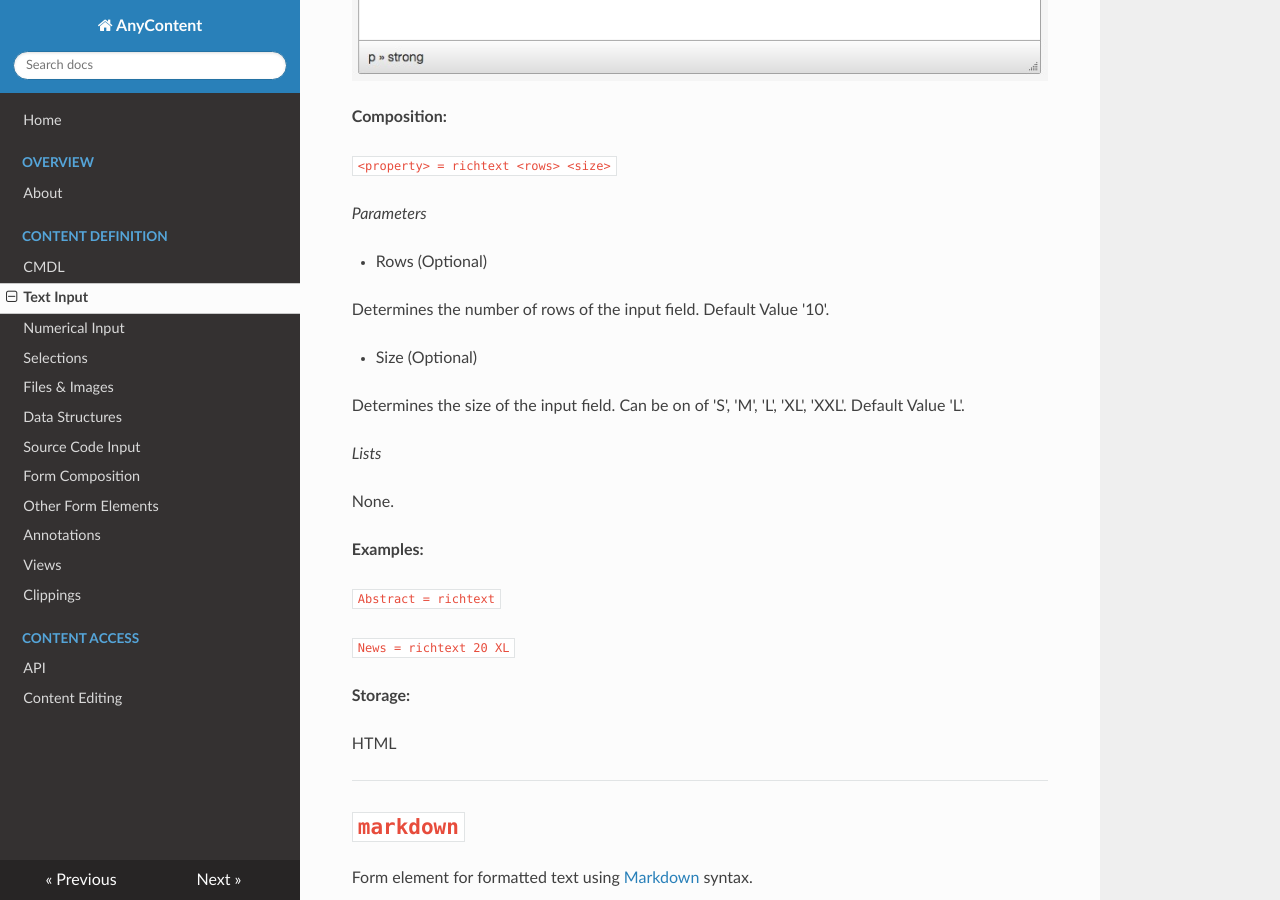
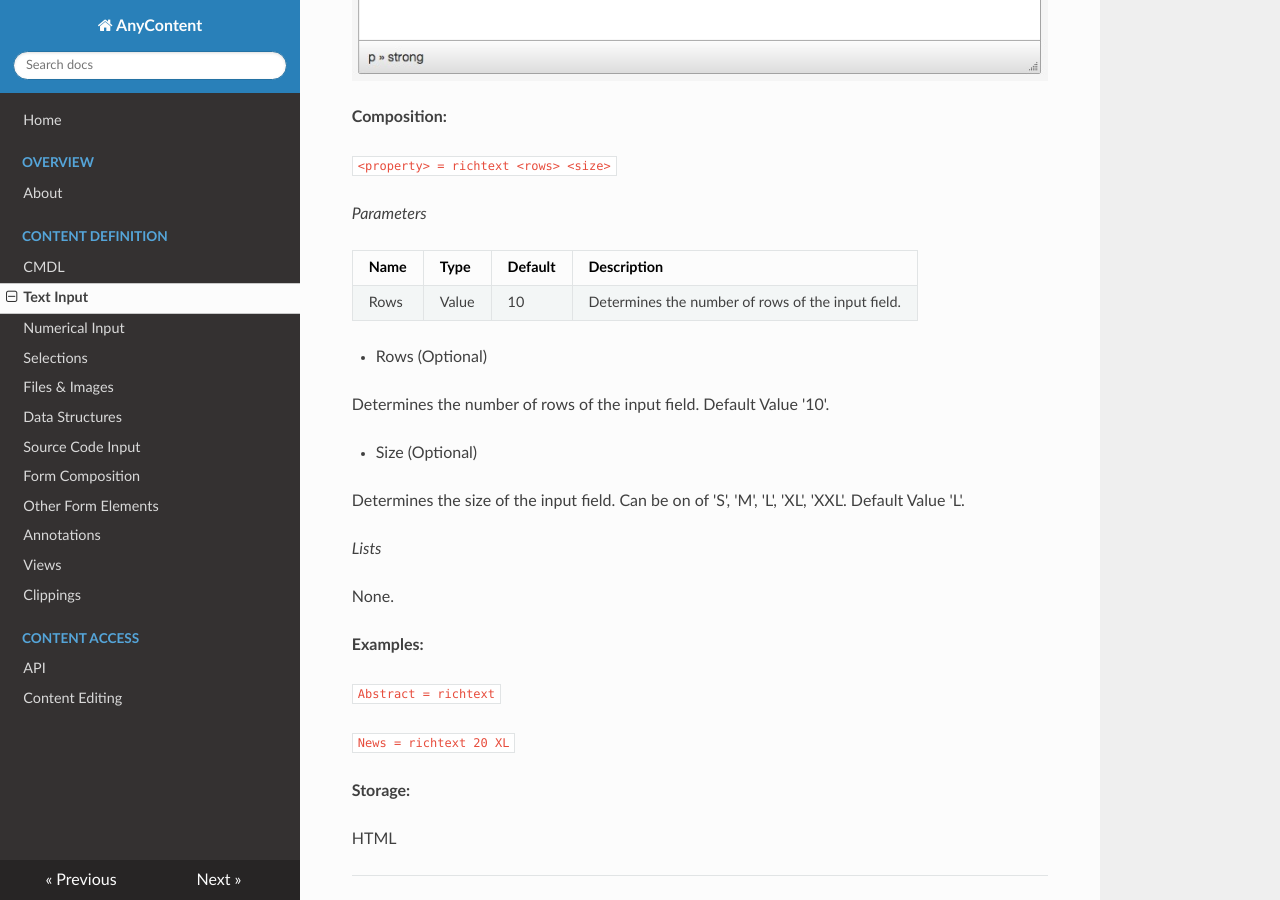
Before and after one commit to nhagemann/anycontent-cmdl-docs, an MkDocs documentation site: the page built from docs/cmdl/text.md, in a window 1280 px wide and 900 px high, scrolled down 2271 px. Built offline with MkDocs 1.6.1, drawn with Linux system fonts in a browser that asks for light colours; nearby versions of some CDN libraries; old or Windows-style settings are respelled for this version of MkDocs.

Commit message:
mkdocs rewrite

```diff
--- a/docs/cmdl/text.md
+++ b/docs/cmdl/text.md
@@ -77,11 +77,14 @@ Form element for text with basic formatting.
 
 **Composition:**
 
-
-
 `<property> = richtext <rows> <size>`
 
 _Parameters_
+
+| Name | Type | Default | Description |
+|------|-------|---------|-------------|
+|Rows  | Value | 10 | Determines the number of rows of the input field.|
+
 
 * Rows (Optional)
 
```
